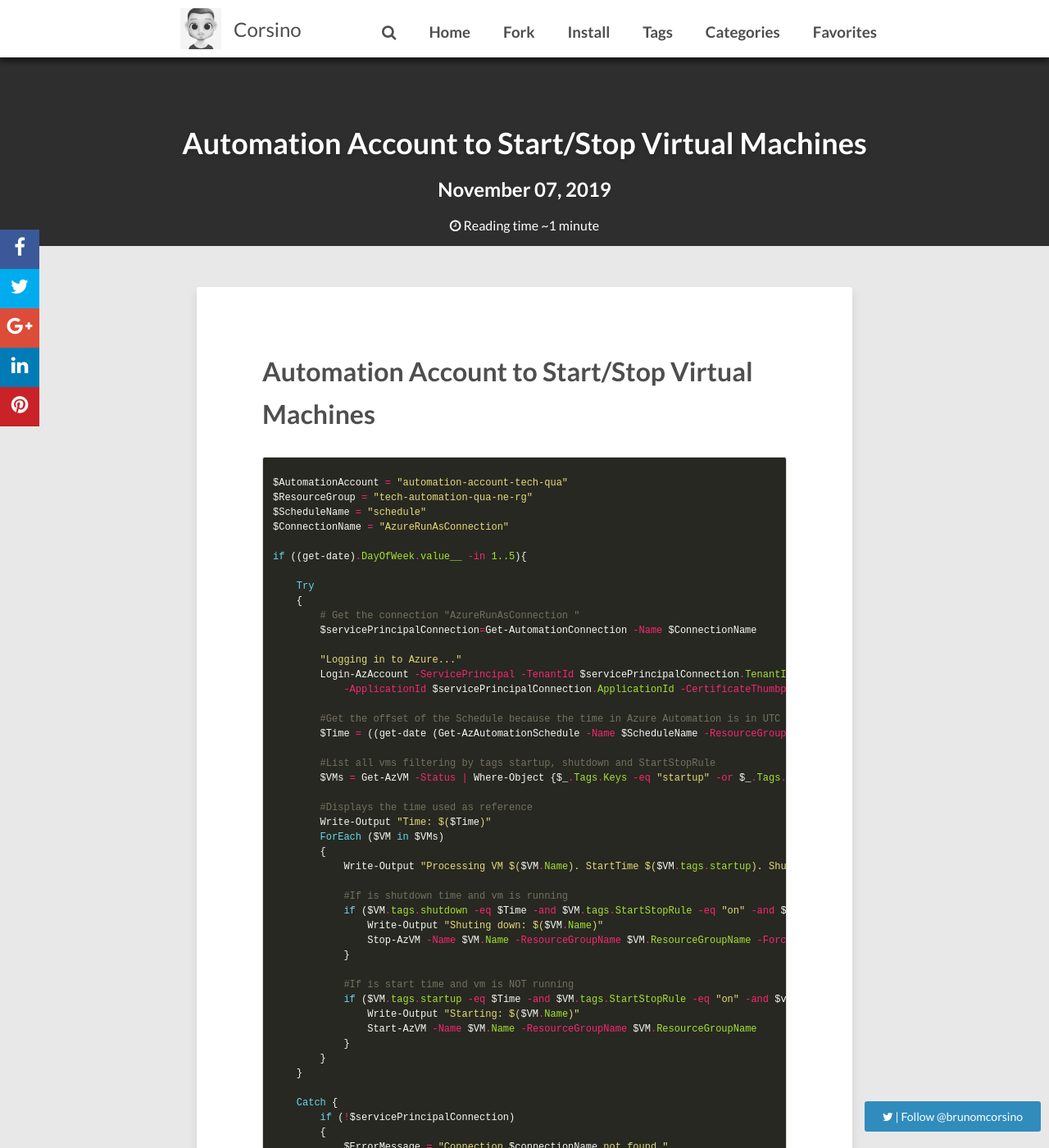
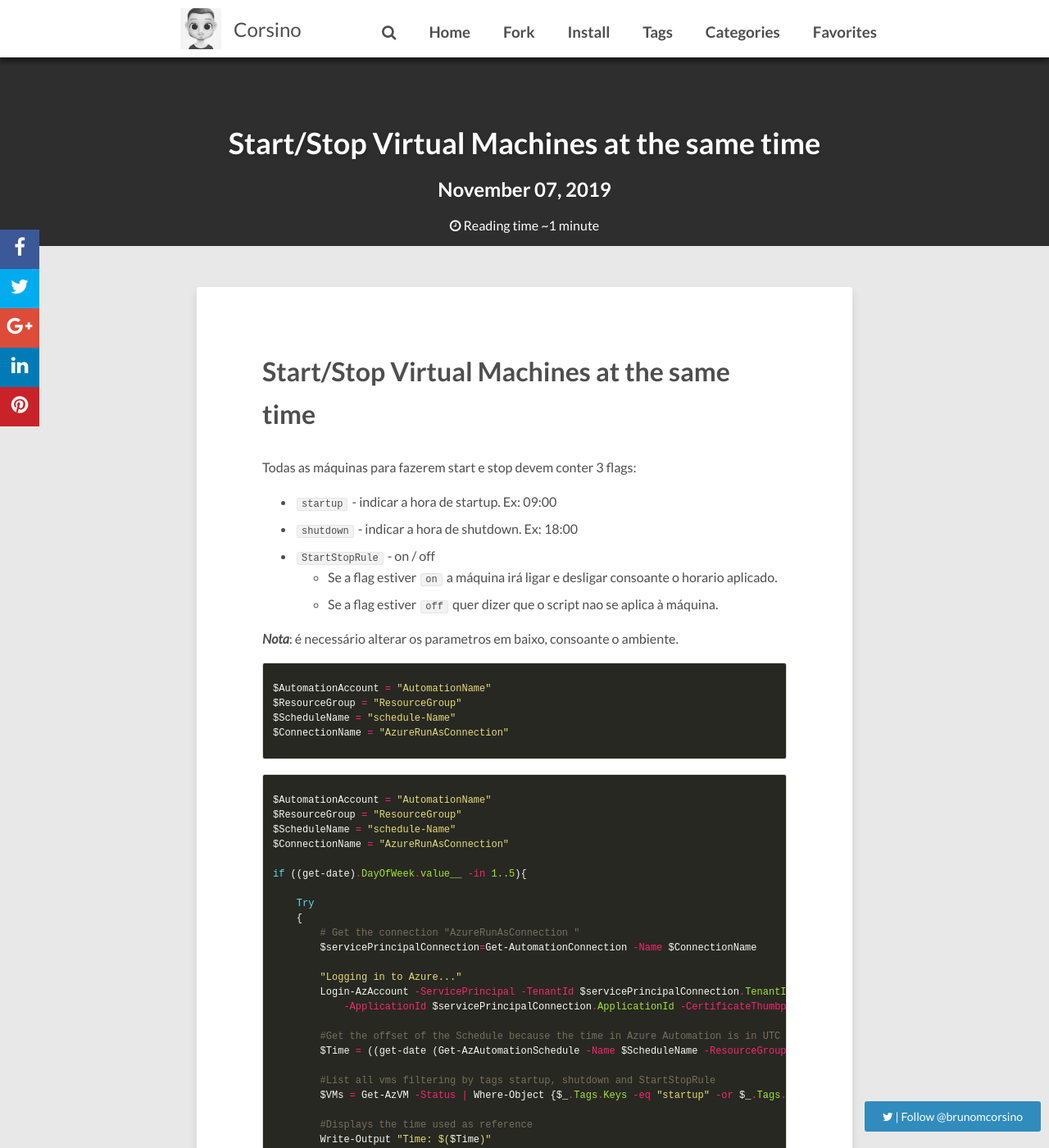
Before and after one commit to bmcorsino/bmcorsino.github.io, a Jekyll site: the page built from _posts/2019-11-07-automation-account-start-stop-vms.md, in a window 1280 px wide and 1400 px high. Shown: the whole window at 82% size. Built offline with Jekyll 4.4.1, drawn with Linux system fonts in a browser that asks for light colours; nearby versions of some CDN libraries; comment, search, counter and statistics services are not loaded.

Commit message:
update post

```diff
--- a/_posts/2019-11-07-automation-account-start-stop-vms.md
+++ b/_posts/2019-11-07-automation-account-start-stop-vms.md
@@ -1,6 +1,6 @@
 ---
 layout: post
-title: Automation Account to Start/Stop Virtual Machines
+title: Start/Stop Virtual Machines at the same time
 description: "Automation Account to Start/Stop Virtual Machines"
 modified: 2019-11-07
 tags: [PowerShell, Automation, Virtual Machines]
@@ -8,13 +8,29 @@ categories: [PowerShell]
 
 ---
 
+ Todas as máquinas para fazerem start e stop devem conter 3 flags:
+  - `startup` - indicar a hora de startup. Ex: 09:00
+  - `shutdown`  - indicar a hora de shutdown. Ex: 18:00
+  - `StartStopRule` - on / off
+    - Se a flag estiver `on` a máquina irá ligar e desligar consoante o horario aplicado.
+    - Se a flag  estiver `off` quer dizer que o script nao se aplica à máquina.
 
+
+
+**_Nota_**: é necessário alterar os parametros em baixo, consoante o ambiente.
+
+{% highlight PowerShell %}
+$AutomationAccount = "AutomationName"
+$ResourceGroup = "ResourceGroup"
+$ScheduleName = "schedule-Name"
+$ConnectionName = "AzureRunAsConnection"
+{% endhighlight %}
 
 {% highlight PowerShell %}
 
-$AutomationAccount = "automation-account-tech-qua"
-$ResourceGroup = "tech-automation-qua-ne-rg"
-$ScheduleName = "schedule"
+$AutomationAccount = "AutomationName"
+$ResourceGroup = "ResourceGroup"
+$ScheduleName = "schedule-Name"
 $ConnectionName = "AzureRunAsConnection"
 
 if ((get-date).DayOfWeek.value__ -in 1..5){
```
